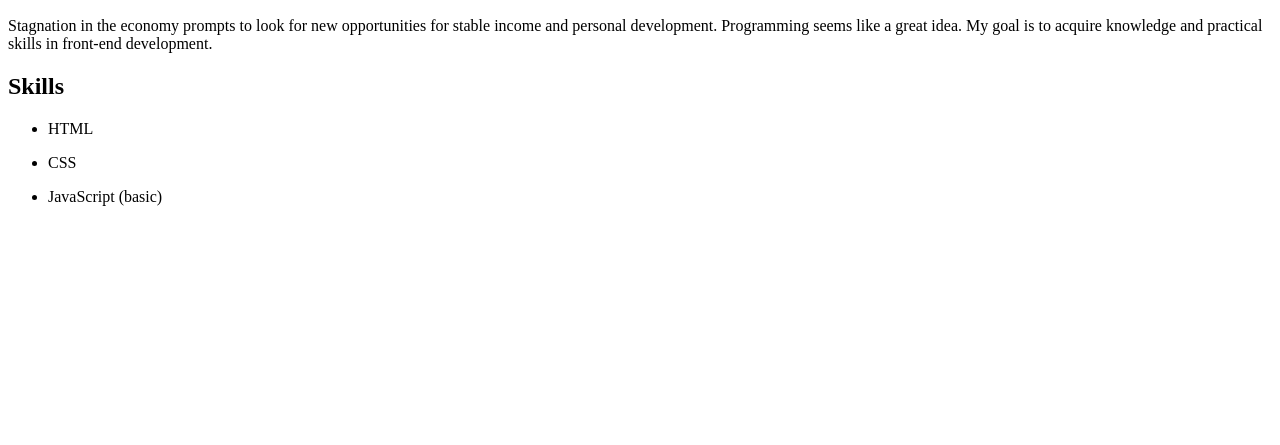
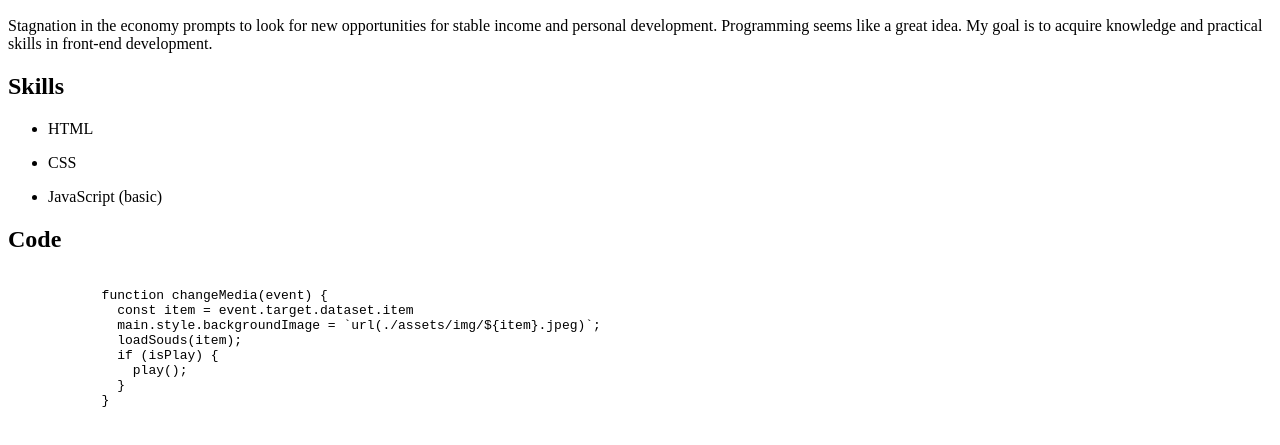
Before and after one commit to oleg1le/rsschool-cv, a plain HTML site: page index.html in a window 1280 px wide. Shown: the part 2716-3161 px from the top of the page. Before the commit the page ends 2938 px from the top, so only its background shows below. Drawn offline with Linux system fonts and the light colour scheme.

Commit message:
feat: add code section

```diff
--- a/index.html
+++ b/index.html
@@ -113,6 +113,22 @@
         </ul>
       </section>
 
+      <section class="section section__code" id="code">
+        <h2>Code</h2>
+        <pre class="main__pre">
+          <code>
+            function changeMedia(event) {
+              const item = event.target.dataset.item
+              main.style.backgroundImage = `url(./assets/img/${item}.jpeg)`;
+              loadSouds(item);
+              if (isPlay) {
+                play();
+              }
+            }
+          </code>
+        </pre>
+      </section>
+
     </div>
 
   </main>
```
